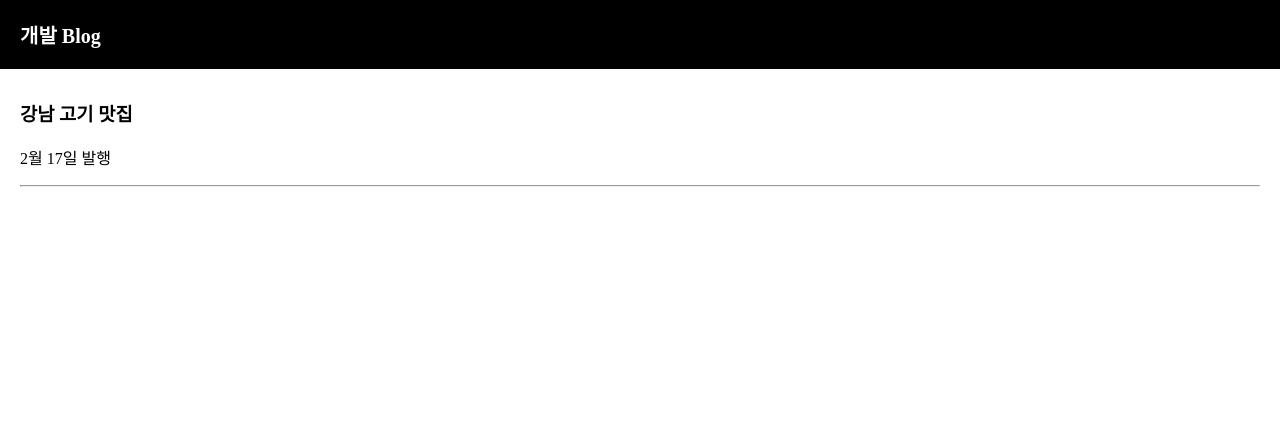
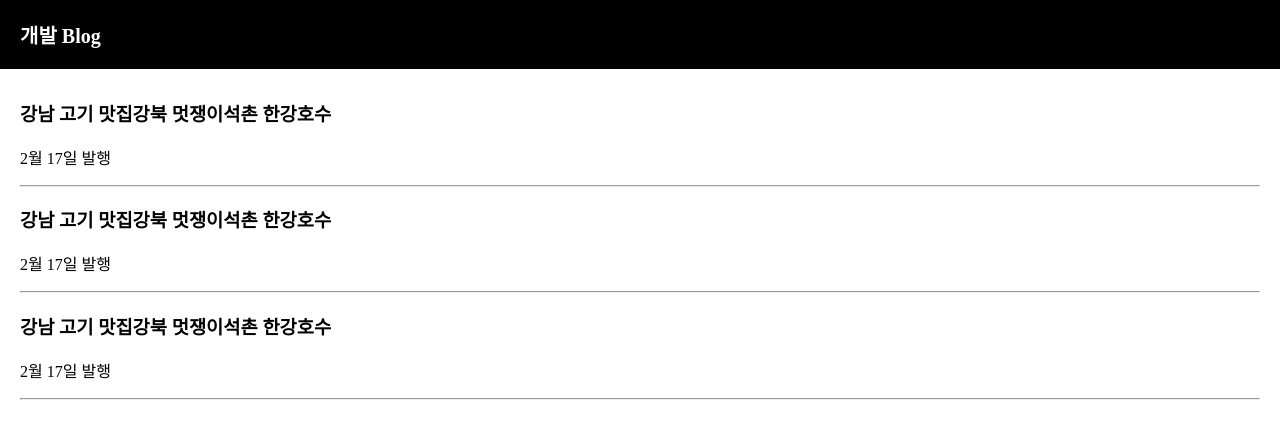
Before and after one commit to Doku9/Front-end-TIL, a React (Create React App) app in the folder 04_react/: page / in a window 1280 px wide. Shown: the top 438 px of the page. Built offline with nearby package versions, Linux system fonts and the light colour scheme.

Commit message:
Update App.js

```diff
--- a/04_react/src/App.js
+++ b/04_react/src/App.js
@@ -1,21 +1,26 @@
 // import logo from './logo.svg';
-import React,{useState} from 'react';
-import './App.css';
+import React, { useState } from "react";
+import "./App.css";
 
 function App() {
+  let [글제목, 글제목변경] = useState("남자 코트 추천");
 
-let [글제목, 글제목변경] = useState('남자 코트 추천');
-
-let posts = "강남 고기 맛집"
+  let posts = ["강남 고기 맛집", "강북 멋쟁이", "석촌 한강호수"];
 
   return (
     <div className="App">
-  <div className='black-nav'>
+      <div className="black-nav">
         <div>개발 Blog</div>
       </div>
       <div>
         <div className="list">
-      <h3> { posts } </h3>
+          <h3> {posts} </h3>
+          <p>2월 17일 발행</p>
+          <hr />
+          <h3> {posts} </h3>
+          <p>2월 17일 발행</p>
+          <hr />
+          <h3> {posts} </h3>
           <p>2월 17일 발행</p>
           <hr />
         </div>
```
Lines whose indentation alone changed are shown as unchanged.
